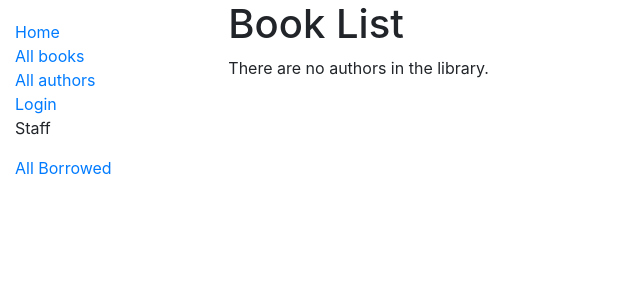
After one commit to WesleyVitor/localLibrary, a Django app: page /catalog/authors/ in a window 1280 px wide. The commit adds this page. Shown: the top 300 px of the page, without its empty margins (0-640 px from the left). Run offline with Django 4.2, Linux system fonts and the light colour scheme; data that the repository does not hold is empty; parts of the project's set-up code (start-up, migrations or seed data) failed here and were passed over; some libraries are stand-ins or nearby versions.

Commit message:
feat: Usando model form com class

```diff
--- /dev/null
+++ b/locallibrary/catalog/templates/authors/authors_template_list.html
@@ -0,0 +1,23 @@
+{% extends "base_generic.html"%} {% block title%}
+<title>Todos os Authors</title>
+{%endblock%} {% block content %}
+<h1>Book List</h1>
+{% if author_list %}
+<ul>
+  {% for author in author_list %}
+  <li>
+    {{author.first_name}} - {{author.last_name}} -
+    {% if perms.catalog.can_view_all_borrowed%}
+    <a href="{% url 'author_update' author.pk %}">Update </a>
+    <a href="{% url 'author_delete' author.pk %}">Delete </a>
+    {%endif%}
+  </li>
+  {% endfor %}
+</ul>
+{% else %}
+<p>There are no authors in the library.</p>
+{% endif %}
+{% if perms.catalog.can_view_all_borrowed%}
+<a href="{% url 'author_create' %}">Create Author</a>
+{%endif%}
+{% endblock %}
--- a/locallibrary/catalog/templates/base_generic.html
+++ b/locallibrary/catalog/templates/base_generic.html
@@ -24,7 +24,7 @@
           <ul class="sidebar-nav">
             <li><a href="{% url 'index' %}">Home</a></li>
             <li><a href="{% url 'books' %}">All books</a></li>
-            <li><a href="">All authors</a></li>
+            <li><a href="{% url 'authors'%}">All authors</a></li>
             {% if user.is_authenticated %}
               <li>User: {{ user.get_username }}</li>
               <li><a href="{% url 'my-borrowed' %}">My Borrowed</a></li>
--- a/locallibrary/catalog/urls.py
+++ b/locallibrary/catalog/urls.py
@@ -1,5 +1,12 @@
-from django.urls import path
+from django.urls import path, include
 from catalog import views
+authorspatterns = [
+    path('', views.AuthorListView.as_view(), name="authors"),
+    path('create/', views.AuthorCreate.as_view(), name="author_create"),
+    path('<int:pk>/update', views.AuthorUpdate.as_view(), name="author_update"),
+    path('<int:pk>/delete', views.AuthorDelete.as_view(), name="author_delete"),
+]
+
 urlpatterns = [
     path("", views.index, name="index"),
     path("books/", views.BookListView.as_view(), name="books"),
@@ -7,4 +14,6 @@ urlpatterns = [
     path('mybooks/', views.LoanedBooksByUserListView.as_view(), name='my-borrowed'),
     path('borrowed/', views.LoadnedBooksOnLoad.as_view(), name='borrowed'),
     path('book/<uuid:pk>/renew/', views.renew_book_librarian, name='renew-book-librarian'),
+    path('authors/', include(authorspatterns)),
+
 ]
--- a/locallibrary/catalog/views.py
+++ b/locallibrary/catalog/views.py
@@ -9,7 +9,7 @@ from django.contrib.auth.decorators import login_required, permission_required
 from django.contrib.auth.mixins import LoginRequiredMixin, PermissionRequiredMixin
 
 import datetime
-from django.urls import reverse
+from django.urls import reverse, reverse_lazy
 
 
 @login_required
@@ -78,6 +78,35 @@ class LoadnedBooksOnLoad(PermissionRequiredMixin,LoginRequiredMixin,generic.List
     def get_queryset(self):
         return BookInstance.objects.filter(status__exact='o').order_by('due_back')
 
+
+class AuthorListView(generic.ListView):
+    model = Author
+    template_name = 'authors/authors_template_list.html'
+
+
+class AuthorCreate(PermissionRequiredMixin,generic.CreateView):
+    permission_required = 'can_view_all_borrowed'
+    model = Author
+    fields = '__all__'
+    success_url = reverse_lazy('authors')
+    template_name = 'authors/author_form.html'
+    initial = {'date_of_death': '05/01/2018'}
+
+class AuthorUpdate(PermissionRequiredMixin,generic.UpdateView):
+    permission_required = 'can_view_all_borrowed'
+    model = Author
+    success_url = reverse_lazy('authors')
+    template_name = 'authors/author_form.html'
+    fields = ['first_name', 'last_name', 'date_of_birth', 'date_of_death']
+
+class AuthorDelete(PermissionRequiredMixin,generic.DeleteView):
+    permission_required = 'can_view_all_borrowed'
+    model = Author
+    success_url = reverse_lazy('authors')
+    template_name = 'authors/author_confirm_delete.html'
+
+
+
 @permission_required('catalog.can_view_all_borrowed')
 def renew_book_librarian(request, pk):
 
```
Also changed, not shown: locallibrary/catalog/templates/authors/author_confirm_delete.html (added, +14 -0 lines), locallibrary/catalog/templates/authors/author_form.html (added, +11 -0 lines).
